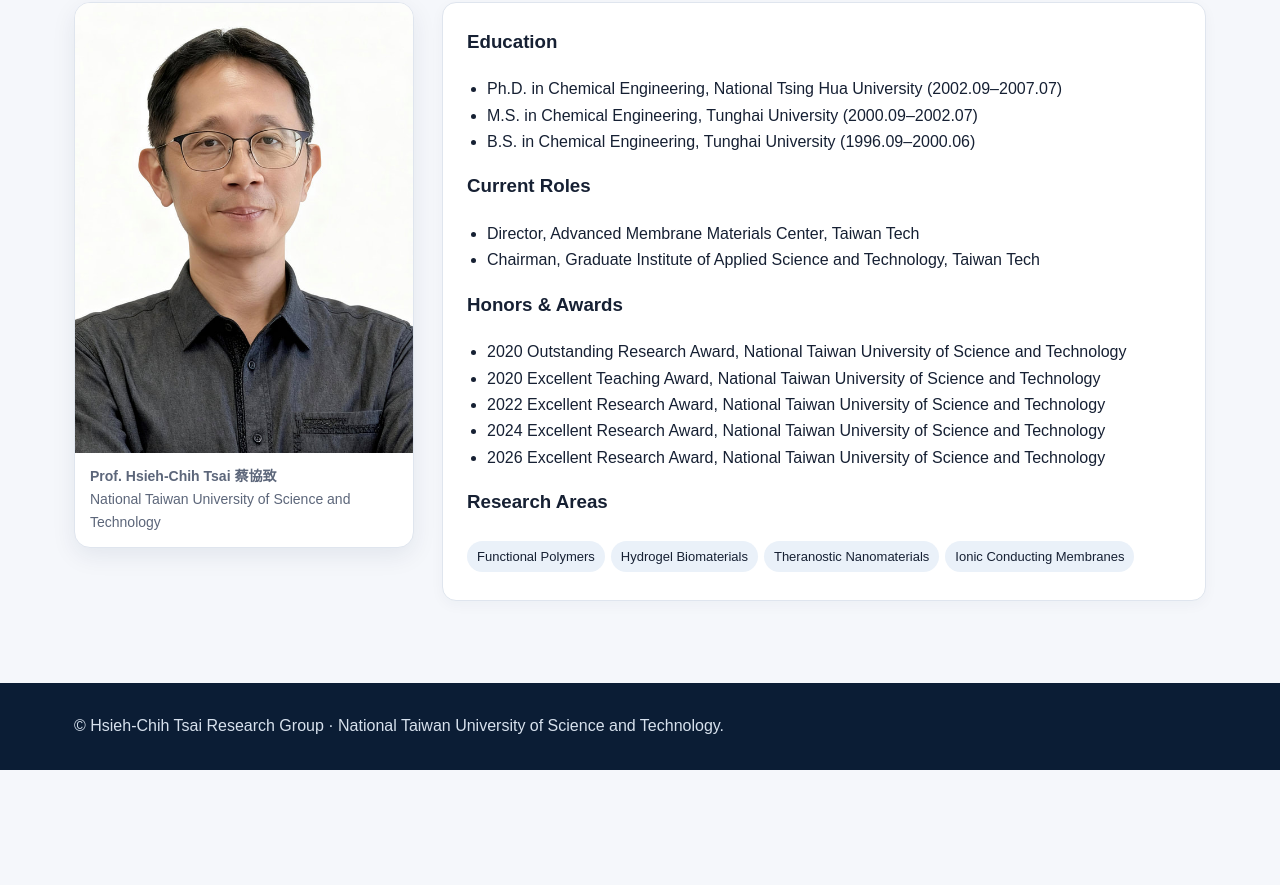
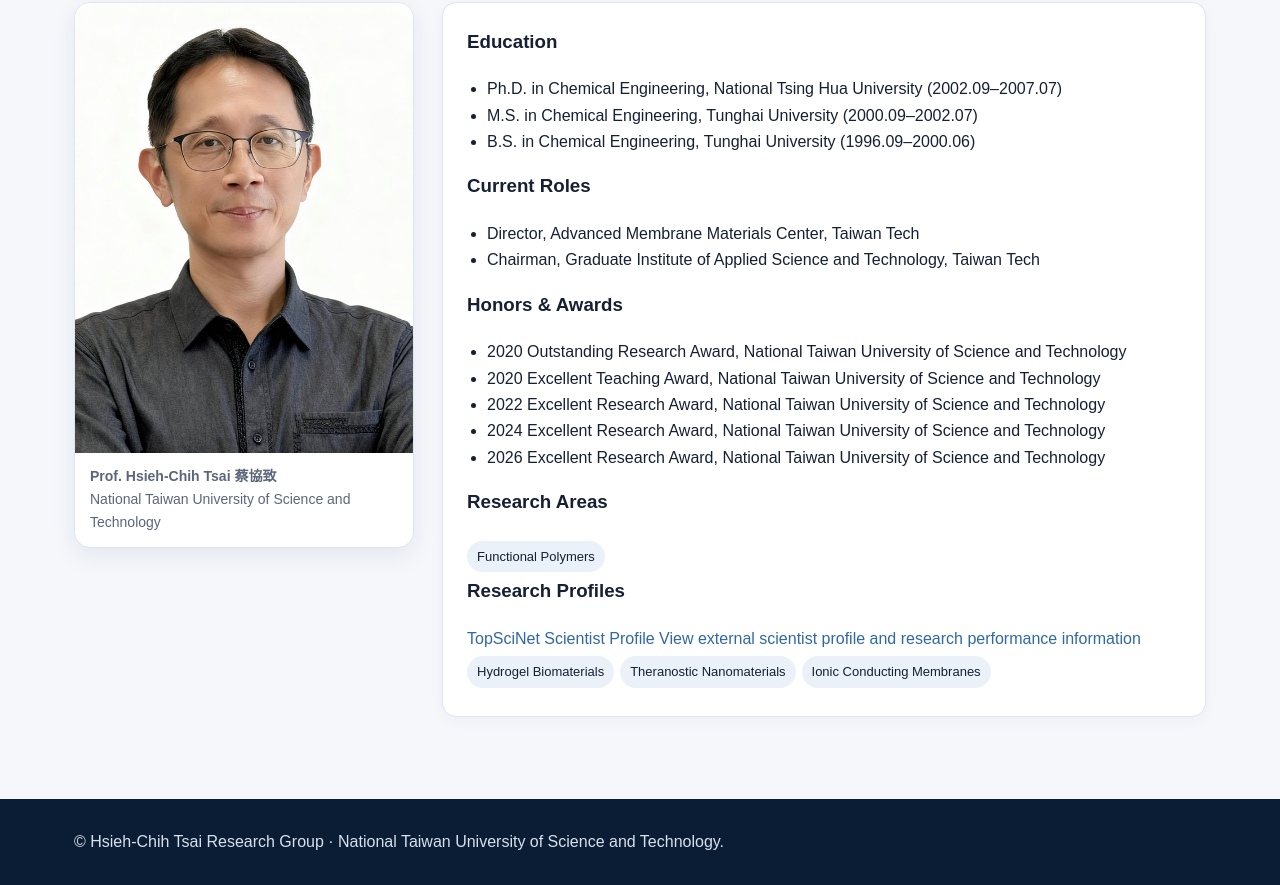
Before and after one commit to HCTSAI2026/NTUST-GAST-Tsai-Lab, a plain HTML site: page profile.html in a window 1280 px wide. Shown: the part 286-1171 px from the top of the page. Before the commit the page ends 1056 px from the top, so only its background shows below. Drawn offline with Linux system fonts and the light colour scheme.

Commit message:
Add TopSciNet profile link

```diff
--- a/profile.html
+++ b/profile.html
@@ -6,4 +6,10 @@
   <li>2024 Excellent Research Award, National Taiwan University of Science and Technology</li>
   <li>2026 Excellent Research Award, National Taiwan University of Science and Technology</li>
 </ul>
-<h3>Research Areas</h3><span class="tag">Functional Polymers</span><span class="tag">Hydrogel Biomaterials</span><span class="tag">Theranostic Nanomaterials</span><span class="tag">Ionic Conducting Membranes</span></div></div></div></section><footer class="footer"><div class="wrap">© Hsieh-Chih Tsai Research Group · National Taiwan University of Science and Technology.</div></footer></body></html>
+<h3>Research Areas</h3><span class="tag">Functional Polymers</span><h3>Research Profiles</h3>
+<div class="profile-links">
+  <a class="profile-link-card" href="https://topscinet.com/scientist_profile/Tsai,%20Hsieh%20Chih/2005/?stype=single_year" target="_blank" rel="noopener">
+    <span class="profile-link-title">TopSciNet Scientist Profile</span>
+    <span class="profile-link-sub">View external scientist profile and research performance information</span>
+  </a>
+</div><span class="tag">Hydrogel Biomaterials</span><span class="tag">Theranostic Nanomaterials</span><span class="tag">Ionic Conducting Membranes</span></div></div></div></section><footer class="footer"><div class="wrap">© Hsieh-Chih Tsai Research Group · National Taiwan University of Science and Technology.</div></footer></body></html>
```
